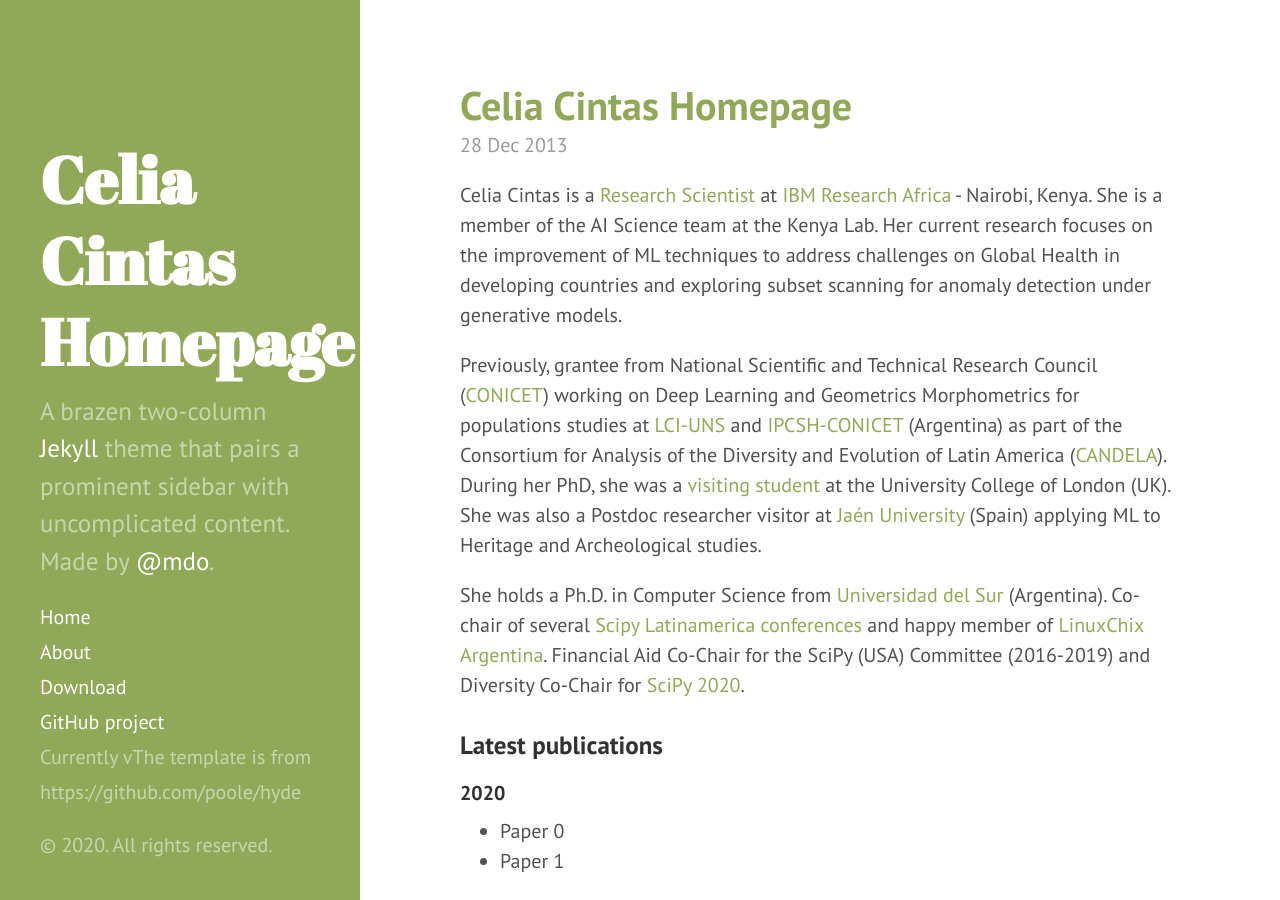
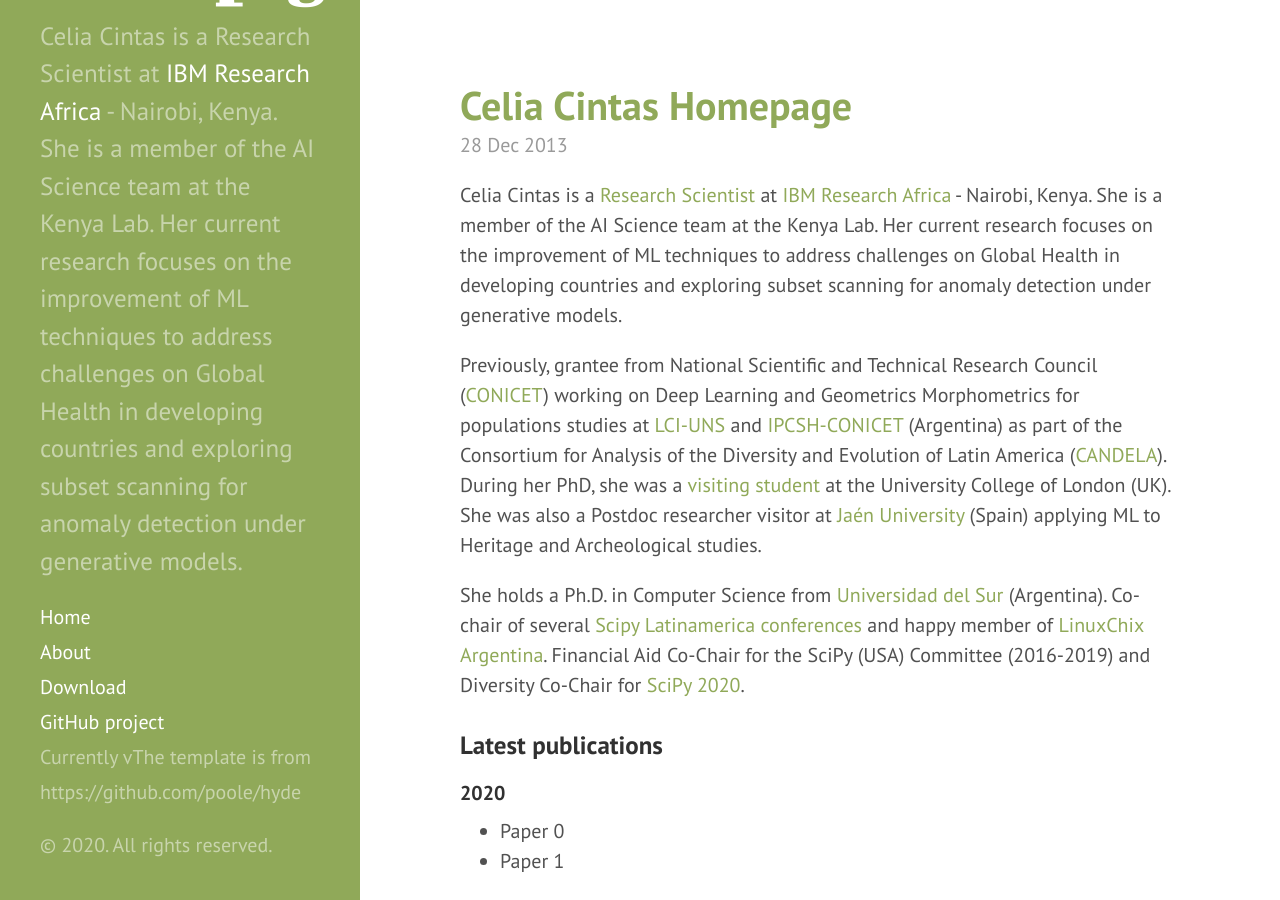
Before and after one commit to celiacintas/celiacintas.github.io, a Jekyll site: the page built from index.html, in a window 1280 px wide and 900 px high. Built offline with Jekyll 4.4.1, drawn with Linux system fonts in a browser that asks for light colours; Markdown is read by kramdown in place of the engine named in the settings; the list of posts is cut into pages by our own code.

Commit message:
Update _config.yml

```diff
--- a/_config.yml
+++ b/_config.yml
@@ -9,7 +9,7 @@ permalink:        pretty
 # Setup
 title:            Celia Cintas Homepage
 tagline:          'Celia Cintas Homepage'
-description:      'A brazen two-column <a href="http://jekyllrb.com" target="_blank">Jekyll</a> theme that pairs a prominent sidebar with uncomplicated content. Made by <a href="https://twitter.com/mdo" target="_blank">@mdo</a>.'
+description:      'Celia Cintas is a Research Scientist at  <a href="https://researcher.watson.ibm.com/researcher/view.php?person=ibm-Celia.Cintas" target="_blank">IBM Research Africa</a> - Nairobi, Kenya. She is a member of the AI Science team at the Kenya Lab. Her current research focuses on the improvement of ML techniques to address challenges on Global Health in developing countries and exploring subset scanning for anomaly detection under generative models.'
 url:              http://celiacintas.github.io
 baseurl:          /
 
```
